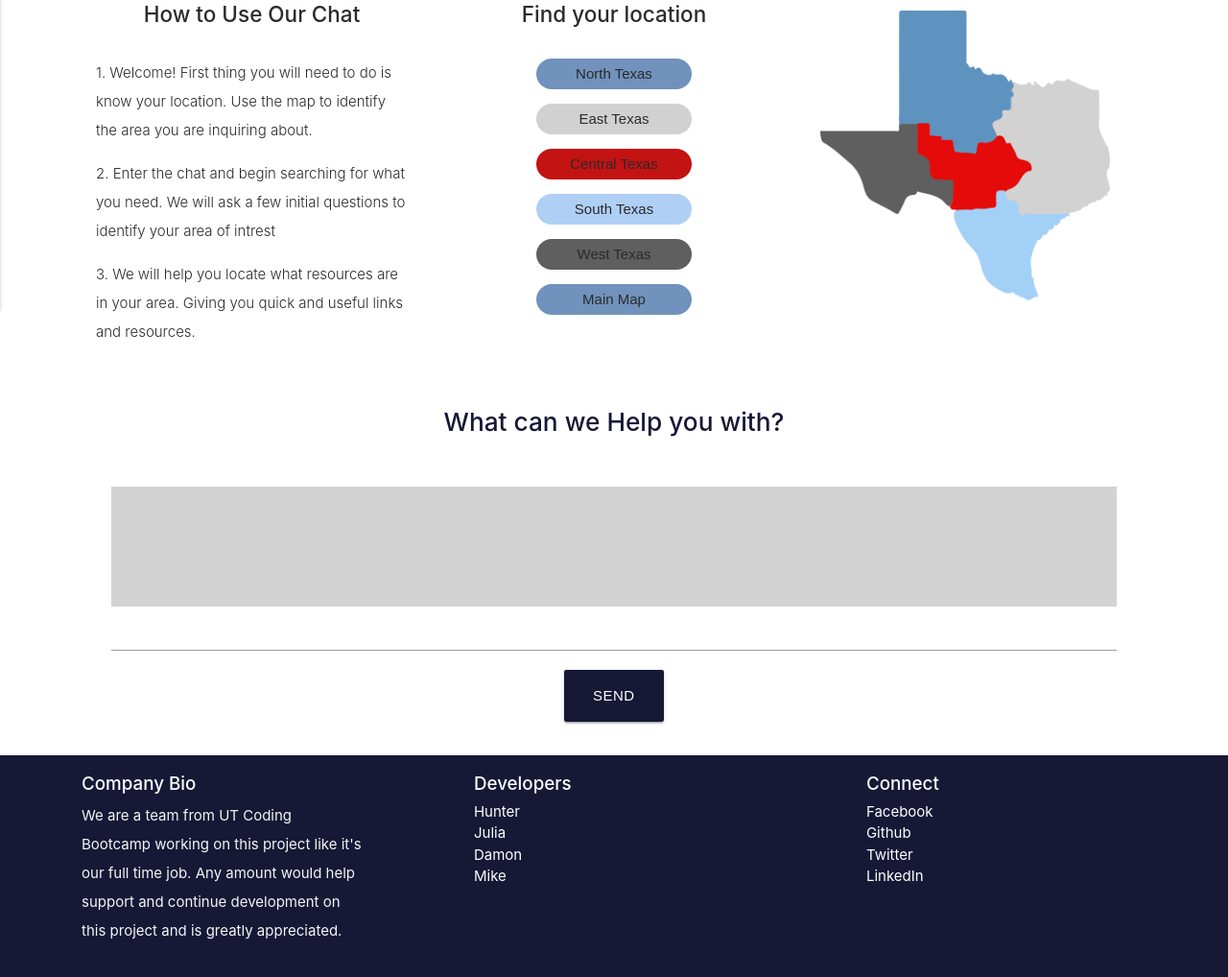
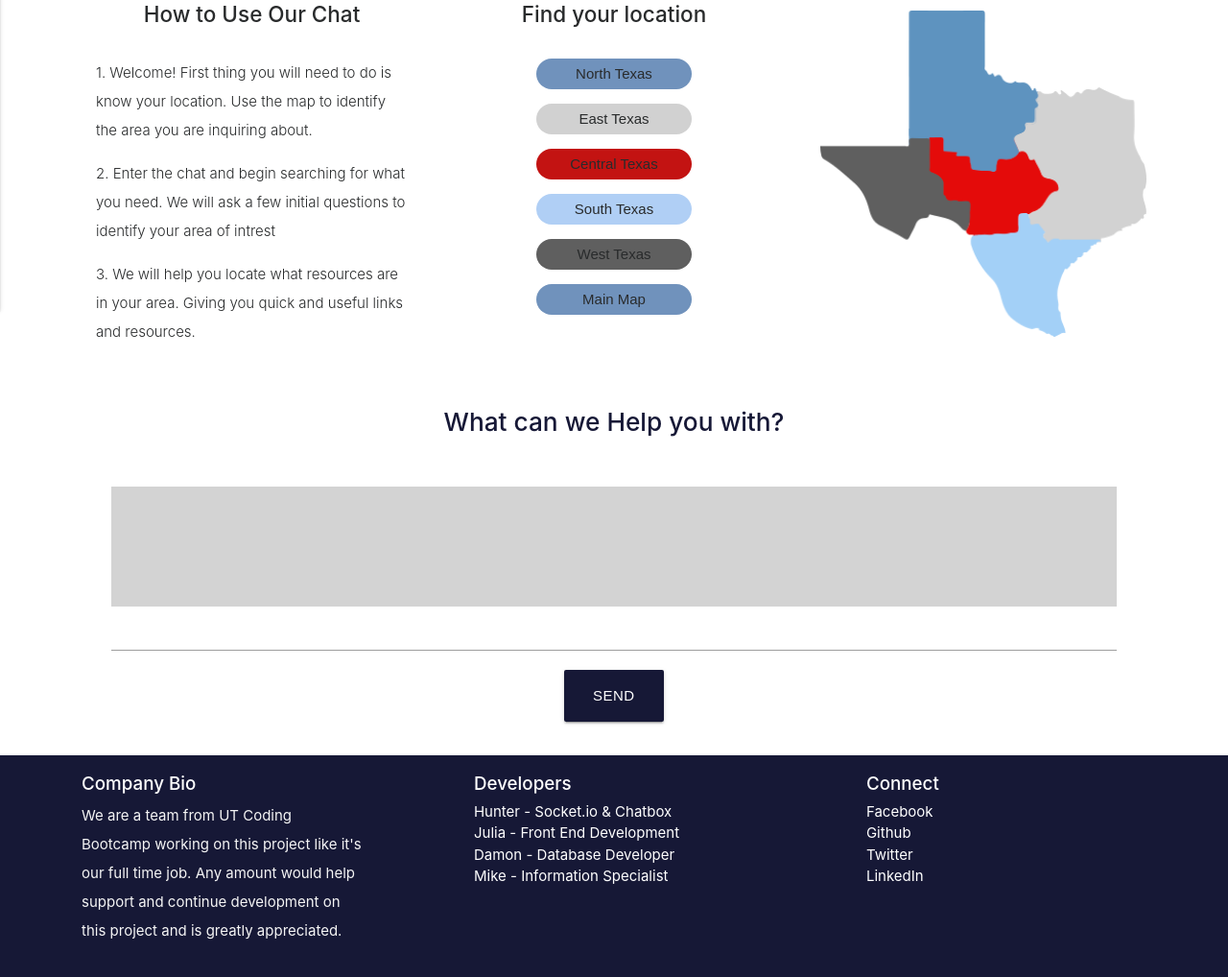
Before and after one commit to Huntario/TexVets.net, a website: page public/index.html in a window 1280 px wide. Shown: the part 537-1555 px from the top of the page at 96% size. Drawn offline with nearby package versions, Linux system fonts and the light colour scheme; no server answers; files whose address does not match are found by name.

Commit message:
latest fixes

```diff
--- a/models/Clinics.js
+++ b/models/Clinics.js
@@ -19,7 +19,6 @@ var UserSchema = new Schema({
     // The ObjectIds will refer to the ids in the Note model
     ref: "Note"
   }],
-
   link: {
     type: String,
     unique: true
--- a/public/css/style.css
+++ b/public/css/style.css
@@ -12,7 +12,7 @@
   margin-top: 20%;
 }
 .texas{
-  width: 80%;
+  width: 90%;
 }
 
 #theImage{
--- a/public/index.html
+++ b/public/index.html
@@ -84,8 +84,6 @@
 <p><input type="button" id="theButton" value="West Texas" style="background-color: #5f5f5f;" onclick="WpictureChange()"></p>
 
 <p><input type="button" id="theButton" value="Main Map" style="background-color: #7092bc;" onclick="MpictureChange()"></p>
-
-
           </div>
         </div>
 
@@ -94,13 +92,12 @@
           <div class="icon-block">
             <img id="theImage"
             class="center texas" src="texas-sections.png">
-
           </div>
         </div>
       </div>
-
     </div>
   </div>
+
   <div id="search-section">
     <div class="section">
       <div class="row">
@@ -127,10 +124,10 @@
         <div class="col s3 offset-s1">
           <h5 class="white-text">Developers</h5>
           <ul>
-            <li><a class="white-text" href="#">Hunter</a></li>
-            <li><a class="white-text" href="#">Julia</a></li>
-            <li><a class="white-text" href="#">Damon</a></li>
-            <li><a class="white-text" href="#">Mike</a></li>
+            <li><a class="white-text" target="_blank" href="https://github.com/Huntario">Hunter - Socket.io & Chatbox</a></li>
+            <li><a class="white-text" target="_blank" href="https://github.com/jcpax">Julia - Front End Development</a></li>
+            <li><a class="white-text" target="_blank" href="#">Damon - Database Developer</a></li>
+            <li><a class="white-text" target="_blank" href="#">Mike - Information Specialist</a></li>
           </ul>
         </div>
         <div class="col s3 offset-s1">
```
